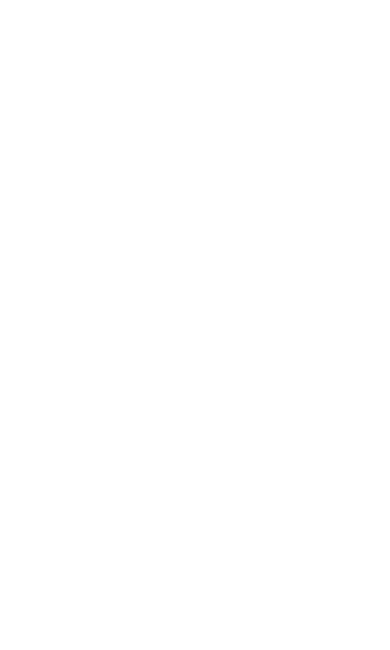
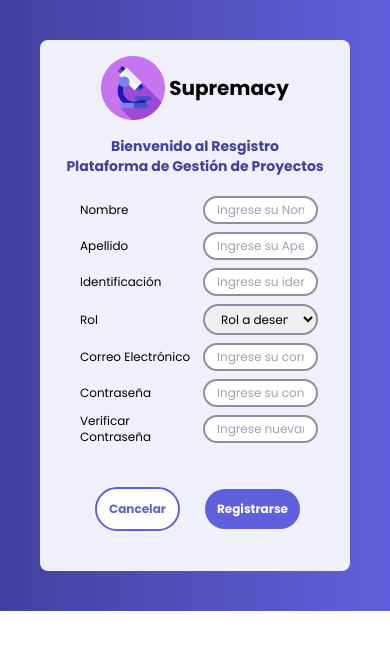
Before and after one commit to Ciclo4Mintic-Projects/gestProjects-MinTic, a React (Create React App) app: page /register in a window 390 px wide. Before the commit this address had no page. Shown: the top 650 px of the page. Built offline with nearby package versions, Linux system fonts and the light colour scheme.

Commit message:
Se terminan de ajustar los estilos en la vista de registro y se verifica su aspecto en vistas responsive

```diff
--- a/src/App.jsx
+++ b/src/App.jsx
@@ -8,7 +8,7 @@ import Page2 from 'pages/Page2';
 import IndexCategory1 from 'pages/category1/Index';
 import Category1 from 'pages/category1/CategoryPage1';
 import 'styles/globals.css';
-import Login from 'pages/login/login';
+import SignUp from 'pages/authentication/SignUp';
 
 // import PrivateRoute from 'components/PrivateRoute';
 
@@ -25,7 +25,7 @@ function App() {
       <UserContext.Provider value={{ userData, setUserData }}>
         <BrowserRouter>
           <Routes>
-              <Route path='/login' element={<Login />} />
+              <Route path='/register' element={<SignUp />} />
             <Route path='/' element={<PrivateLayout />}>
               <Route path='' element={<Index />} />
               <Route path='page2' element={<Page2 />} />
--- /dev/null
+++ b/src/pages/authentication/SignUp.jsx
@@ -0,0 +1,106 @@
+import React, {useRef} from 'react';
+import Logo from 'components/Logo';
+
+const SignUp = () => {
+
+    const formSignUp = useRef(null);
+
+    const submitFormSignUp = (e) => {
+        e.preventDefault();
+        const fd = new FormData(formSignUp.current);
+
+        const newUser = {};
+        fd.forEach((value, key) => {
+            newUser[key] = value;
+        });
+    }
+
+    return (
+        <div className="signUp-screen">
+            <div className="signUp-container">
+                <div className="p-4">
+                    <Logo height={'h-16'} sizeText={'text-xl'}/>
+                    <h2 className="text-sm text-center mt-4 text-purpleHover font-bold">Bienvenido al Resgistro <br/> Plataforma de Gestión de Proyectos</h2>
+                </div>
+                <form ref={formSignUp} onSubmit= {submitFormSignUp} className="form-signUp" >
+                    <label htmlFor="nombre" className="label-signUp">
+                        Nombre <br/>
+                        <input
+                        name = "nombre"
+                        className="input-signUp"
+                        type="text"
+                        placeholder="Ingrese su Nombre"
+                        required
+                        />
+                    </label>
+                    <label htmlFor="apellido" className="label-signUp">
+                        Apellido <br/>
+                        <input
+                        name = "apellido"
+                        className="input-signUp"
+                        type="text"
+                        placeholder="Ingrese su Apellido"
+                        required
+                        />
+                    </label>
+                    <label htmlFor="identificacion" className="label-signUp">
+                        Identificación <br/>
+                        <input
+                        name = "identificacion"
+                        className="input-signUp"
+                        type="text"
+                        placeholder="Ingrese su identificación"
+                        required
+                        />
+                    </label>
+                    <label htmlFor="rol" className="label-signUp">Rol <br/>
+                        <select name="rol" className="input-signUp">
+                            <option value="" disabled selected >Rol a desempeñar</option>
+                            <option value="Estudiante">Estudiante</option>
+                            <option value="Lider">Lider</option>
+                            <option value="Administrador">Administrador</option>
+                        </select>
+                    </label>
+                    <label htmlFor="email" className="label-signUp">
+                        Correo Electrónico <br/>
+                        <input
+                        name = "email"
+                        className="input-signUp"
+                        type="email"
+                        placeholder="Ingrese su correo electrónico"
+                        required
+                        />
+                    </label>
+                    <label htmlFor="contraseña" className="label-signUp">
+                        Contraseña <br/>
+                        <input
+                        name = "contraseña"
+                        className="input-signUp"
+                        type="password"
+                        placeholder="Ingrese su contraseña"
+                        required
+                        />
+                    </label>
+                    <label htmlFor="verificarCont" className="label-signUp">
+                        Verificar Contraseña <br/>
+                        <input
+                        name = "VerificarCont"
+                        className="input-signUp"
+                        type="password"
+                        placeholder="Ingrese nuevamente su contraseña"
+                        required
+                        />
+                    </label>
+                </form>
+                <div className="p-8 m-2 grid grid-cols-2 place-items-center text-xs md:text-sm" >
+                    <button className="cancel-button-auth">Cancelar</button>
+                    <button className="bg-purpleTem w-2/4 min-w-min p-3 rounded-3xl text-white font-bold hover:bg-purpleHover">Registrarse</button>
+                </div>
+            </div>
+
+
+        </div>
+    )
+};
+
+export default SignUp;
--- a/src/pages/login/login.jsx
+++ /dev/null
@@ -1,23 +0,0 @@
-import React from 'react'
-import Logo from 'components/Logo';
-
-const Login = () => {
-    return (
-        <div className="h-screen w-screen flex justify-center items-center bg-gradient-to-r from-purpleHover to-purpleTem">
-            <div className="h-4/5 w-2/6 rounded-lg bg-purpleTem10">
-                <div className="p-4">
-                    <Logo height={'h-16'} sizeText={'text-xl'}/>
-                    <h2 className="text-sm text-center mt-4 text-purpleHover font-bold">Bienvenido al Resgistro <br/> Plataforma de Gestión de Proyectos</h2>
-                </div>
-                <form action="">
-
-                </form>
-
-            </div>
-
-
-        </div>
-    )
-};
-
-export default Login;
--- /dev/null
+++ b/src/styles/_signUp.css
@@ -0,0 +1,33 @@
+@tailwind base;
+@tailwind components;
+@tailwind utilities;
+
+.signUp-screen {
+    @apply text-xs h-full w-full flex justify-center items-center bg-gradient-to-r from-purpleHover to-purpleTem;
+}
+
+.signUp-container{
+    height: 90%;
+    @apply md:w-3/6 w-full md:h-auto rounded-lg bg-purpleTem10 m-10;
+}
+
+.form-signUp {
+    @apply flex flex-col text-xs md:text-sm items-start px-10 lg:px-20;
+}
+
+.label-signUp{
+    @apply w-full grid grid-cols-2 lg:block items-center;
+}
+
+.input-signUp {
+    @apply my-1 px-3 py-1 w-full rounded-2xl border-solid border-grayTem border-2 hover:border-purpleHover ml-2 lg:ml-0;
+}
+
+.input-signUp:focus {
+    outline: none;
+    background-color: #dadafa;
+}
+
+.cancel-button-auth {
+   @apply bg-white w-2/4 min-w-min p-3 rounded-3xl border-2 border-purpleTem text-purpleTem font-bold hover:text-purpleHover hover:border-purpleHover;
+}
--- a/src/styles/globals.css
+++ b/src/styles/globals.css
@@ -1,3 +1,5 @@
+@import 'styles/_signUp.css';
+
 @tailwind base;
 @tailwind components;
 @tailwind utilities;
```
